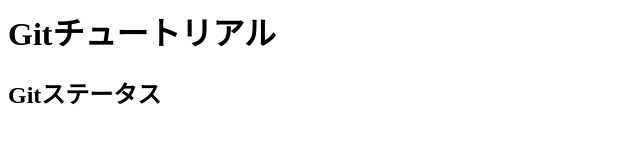
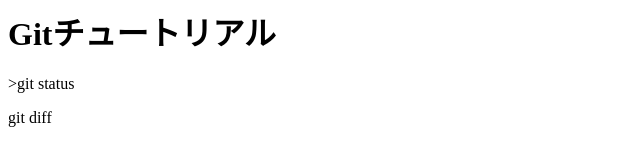
Before and after one commit to nahonda/git_tutorial, a plain HTML site: page index.html in a window 1280 px wide. Shown: the whole page, without its empty margins (0-640 px from the left). Drawn offline with Linux system fonts and the light colour scheme.

Commit message:
git diffを追記

```diff
--- a/index.html
+++ b/index.html
@@ -1,2 +1,3 @@
 <h1>Gitチュートリアル</h1>
-<h2>Gitステータス</h2>
+<p>>git status</p>
+<p>git diff</p>
```
